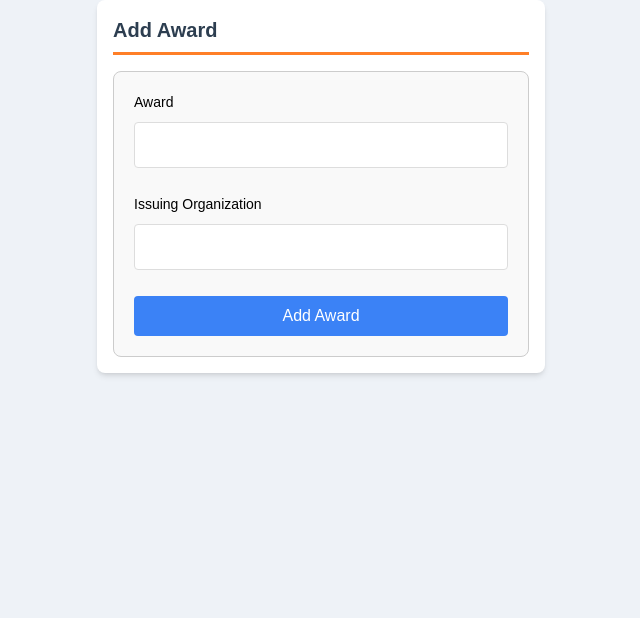
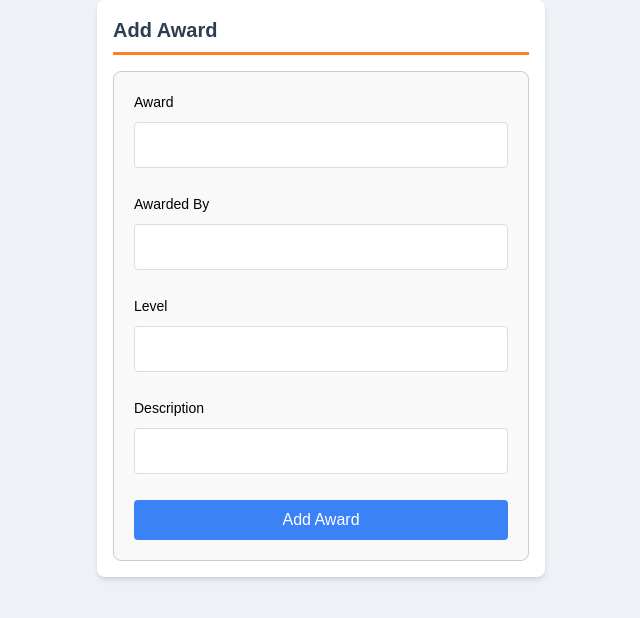
Before and after one commit to GantaVenkataKousik/aditya-f, a React (Vite) app: page /addaward in a window 1280 px wide. Shown: the top 618 px of the page, without its empty margins (319-959 px from the left). Built offline with nearby package versions, Linux system fonts and the light colour scheme; no server answers.

Commit message:
feat: role based access

```diff
--- a/src/components/Addaward.jsx
+++ b/src/components/Addaward.jsx
@@ -4,7 +4,9 @@ import { useNavigate } from 'react-router-dom';
 const AddAward = () => {
   const navigate = useNavigate();
   const [Award, setAward] = useState('');
-  const [IssuingOrg, setIssuingOrg] = useState('');
+  const [AwardedBy, setAwardedBy] = useState('');
+  const [Level, setLevel] = useState('');
+  const [Description, setDescription] = useState('');
   const [loading, setLoading] = useState(false);
 
   const handleSubmit = async (e) => {
@@ -18,7 +20,7 @@ const AddAward = () => {
         headers: {
           'Content-Type': 'application/json'
         },
-        body: JSON.stringify({ award: Award, issuingOrg: IssuingOrg })
+        body: JSON.stringify({ awardName: Award, awardedBy: AwardedBy, level: Level, description: Description })
       });
 
       if (response.ok) {
@@ -48,12 +50,32 @@ const AddAward = () => {
           />
         </div>
         <div>
-          <label className="block text-sm font-medium">Issuing Organization</label>
+          <label className="block text-sm font-medium">Awarded By</label>
           <input
             type="text"
             className="w-full p-2 border rounded"
-            value={IssuingOrg}
-            onChange={(e) => setIssuingOrg(e.target.value)}
+            value={AwardedBy}
+            onChange={(e) => setAwardedBy(e.target.value)}
+            required
+          />
+        </div>
+        <div>
+          <label className="block text-sm font-medium">Level</label>
+          <input
+            type="text"
+            className="w-full p-2 border rounded"
+            value={Level}
+            onChange={(e) => setLevel(e.target.value)}
+            required
+          />
+        </div>
+        <div>
+          <label className="block text-sm font-medium">Description</label>
+          <input
+            type="text"
+            className="w-full p-2 border rounded"
+            value={Description}
+            onChange={(e) => setDescription(e.target.value)}
             required
           />
         </div>
--- a/src/components/Others.jsx
+++ b/src/components/Others.jsx
@@ -822,10 +822,10 @@ const Others = ({ data: propsData }) => {
               awards.map((award, index) => (
                 <tr key={index} className="border no-print">
                   <td className="p-2 border text-center">{index + 1}</td>
-                  <td className="p-2 border text-center">{award.awardName}</td>
-                  <td className="p-2 border text-center">{award.awardedBy}</td>
-                  <td className="p-2 border text-center">{award.level}</td>
-                  <td className="p-2 border text-center">{award.description}</td>
+                  <td className="p-2 border text-center">{award.Award}</td>
+                  <td className="p-2 border text-center">{award.AwardedBy}</td>
+                  <td className="p-2 border text-center">{award.Level}</td>
+                  <td className="p-2 border text-center">{award.Description}</td>
                   {modify && (
                     <td style={{ display: 'flex', justifyContent: 'center' }} className='no-print'>
                       <button
```
